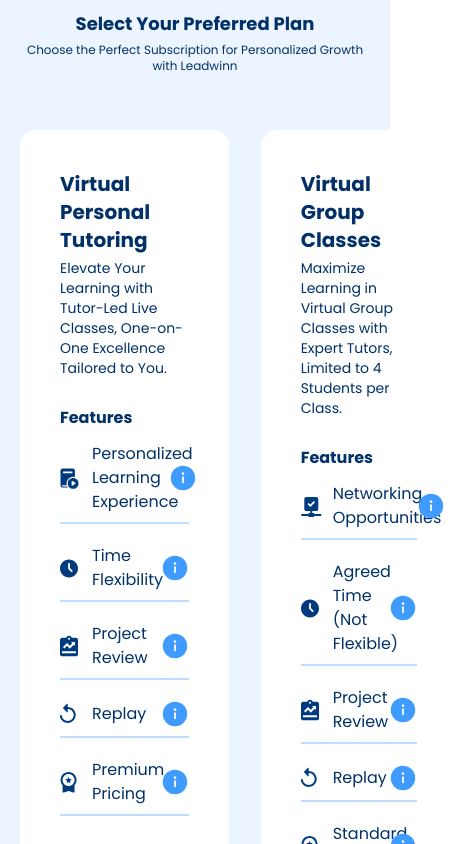
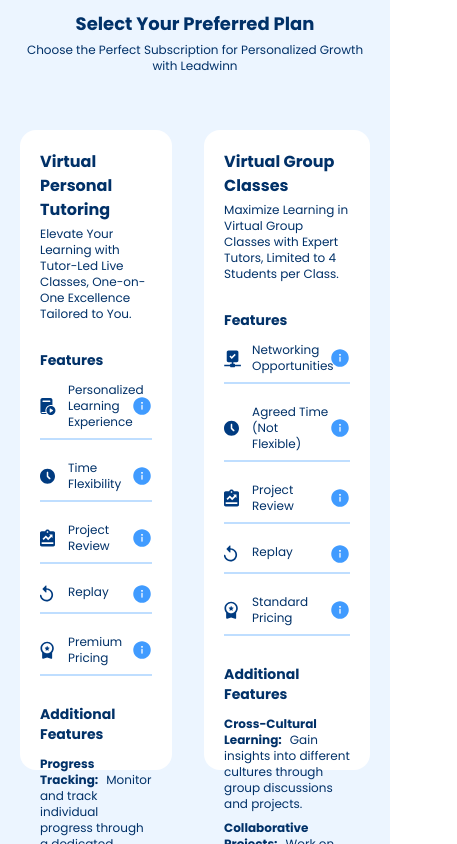
Before and after one commit to Adeleyeha-17/Leadwinn-Academy, a React (Vite) app: page /plans in a window 390 px wide. Shown: the part 1380-2224 px from the top of the page, 457 px wide, since content can reach past the window. Built offline with nearby package versions, Linux system fonts and the light colour scheme; no server answers.

Commit message:
updated selectedPlans

```diff
--- a/src/sections/SelectedPlans/SelectedPlans.tsx
+++ b/src/sections/SelectedPlans/SelectedPlans.tsx
@@ -104,16 +104,16 @@ export const SelectedPlans = () => {
 
          <div className="flex gap-8 mx-auto">
             {plans.map((data, index) => (
-               <div key={index} className="bg-white lg:w-[27rem] xl:w-[33rem] lg:h-[50rem] xl:h-[46rem] rounded-2xl text-heading p-10">
+               <div key={index} className="bg-white lg:w-[27rem] xl:w-[33rem] h-[40rem] lg:h-[50rem] xl:h-[46rem] rounded-2xl text-heading p-5 lg:p-10">
                   <div className="mb-5">
-                     <h1 className="text-xl font-semibold mb-1">{data.title}</h1>
-                     <h4 className="text-sm max-w-[22rem]">{data.description}</h4>
+                     <h1 className=" text-base lg:text-xl font-semibold mb-1">{data.title}</h1>
+                     <h4 className="text-xs lg:text-sm max-w-[22rem]">{data.description}</h4>
                   </div>
 
                   <Button path="" title="Get Started" />
 
                   <div className="mt-7">
-                     <h4 className="text-base font-semibold mb-3">{data.feature}</h4>
+                     <h4 className="text-sm lg:text-base font-semibold mb-3">{data.feature}</h4>
 
                      <div>
                         {data.features.map((item, index) => (
@@ -121,46 +121,46 @@ export const SelectedPlans = () => {
                               {item.experience && (
                                  <div className="flex justify-between items-center border-skill-hov border-b-2">
                                     <div className="flex gap-2 mb-2">
-                                       <img src={item.experienceIcon} alt="Experience Icon" className="w-6" />
-                                       <span>{item.experience}</span>
+                                       <img src={item.experienceIcon} alt="Experience Icon" className="w-5 lg:w-6" />
+                                       <span className="max-lg:text-xs" >{item.experience}</span>
                                     </div>
-                                    <img src={item.tipIcon} className="mb-2" />
+                                    <img src={item.tipIcon} className="mb-2 max-lg:w-5" />
                                  </div>
                               )}
                               {item.duration && (
                                  <div className="flex justify-between items-center border-skill-hov border-b-2">
                                     <div className="flex gap-2 mb-2">
-                                       <img src={item.durationIcon} alt="Duration Icon" className="w-6" />
-                                       <span>{item.duration}</span>
+                                       <img src={item.durationIcon} alt="Duration Icon" className="w-5 lg:w-6" />
+                                       <span className="max-lg:text-xs">{item.duration}</span>
                                     </div>
-                                    <img src={item.tipIcon} className="mb-2" />
+                                    <img src={item.tipIcon} className="mb-2 max-lg:w-5" />
                                  </div>
                               )}
                               {item.review && (
                                  <div className="flex justify-between items-center border-skill-hov border-b-2">
                                     <div className="flex gap-2 mb-2">
-                                       <img src={item.reviewIcon} alt="Review Icon" className="w-6" />
-                                       <span>{item.review}</span>
+                                       <img src={item.reviewIcon} alt="Review Icon" className="w-5 lg:w-6" />
+                                       <span className="max-lg:text-xs">{item.review}</span>
                                     </div>
-                                    <img src={item.tipIcon} className="mb-2" />
+                                    <img src={item.tipIcon} className="mb-2 max-lg:w-5" />
                                  </div>
                               )}
                               {item.replay && (
                                  <div className="flex justify-between items-center border-skill-hov border-b-2">
                                     <div className="flex gap-2 mb-2">
-                                       <img src={item.replayIcon} alt="Replay Icon" className="w-6" />
-                                       <span>{item.replay}</span>
+                                       <img src={item.replayIcon} alt="Replay Icon" className="w-5 lg:w-6" />
+                                       <span className="max-lg:text-xs">{item.replay}</span>
                                     </div>
-                                    <img src={item.tipIcon} className="mb-2" />
+                                    <img src={item.tipIcon} className="mb-2 max-lg:w-5" />
                                  </div>
                               )}
                               {item.pricing && (
                                  <div className="flex justify-between items-center border-skill-hov border-b-2">
                                     <div className="flex gap-2 mb-2">
-                                       <img src={item.pricingIcon} alt="Pricing Icon" className="w-6" />
-                                       <span>{item.pricing}</span>
+                                       <img src={item.pricingIcon} alt="Pricing Icon" className="w-5 lg:w-6" />
+                                       <span className="max-lg:text-xs">{item.pricing}</span>
                                     </div>
-                                    <img src={item.tipIcon} className="mb-2" />
+                                    <img src={item.tipIcon} className="mb-2 max-lg:w-5" />
                                  </div>
                               )}
                            </div>
@@ -168,11 +168,11 @@ export const SelectedPlans = () => {
                      </div>
 
                      <div className="mt-7">
-                        <h3 className="text-base font-semibold mb-3">{data.additionalFeature}</h3>
+                        <h3 className="text-sm lg:text-base font-semibold mb-3">{data.additionalFeature}</h3>
 
                         {data.additionalFeatures.map((features, index) => (
                            <div key={index}>
-                              <h3 className="text-sm mb-2">
+                              <h3 className="text-xs lg:text-sm mb-2">
                                  <span className="mr-2 font-semibold">
                                     {features.title}:
                                  </span>
```
